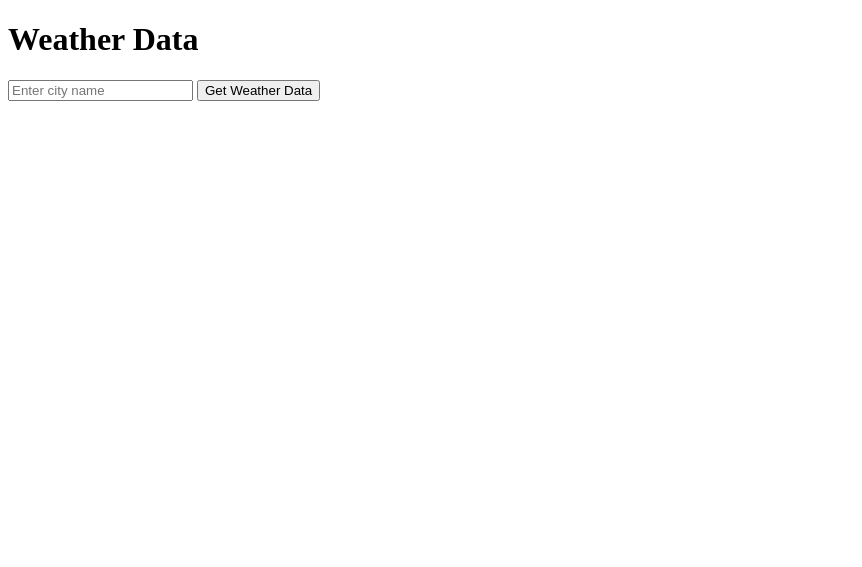
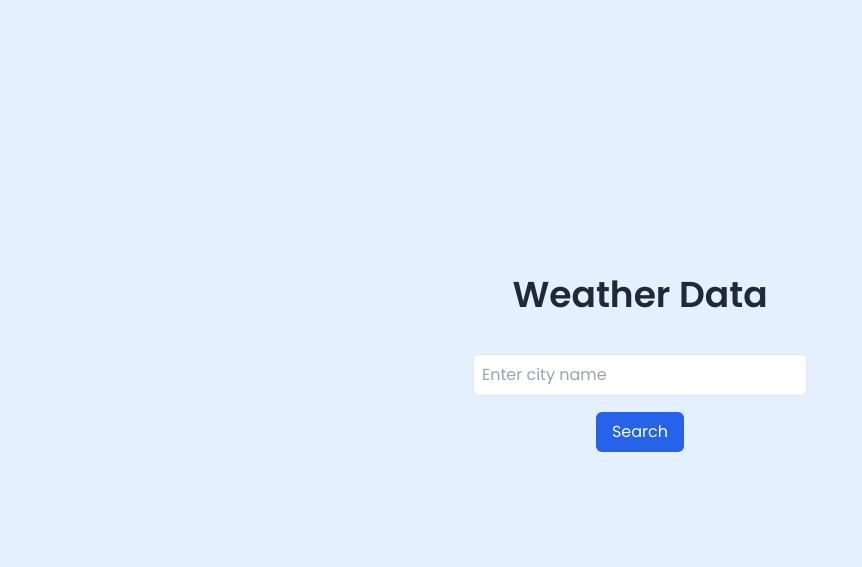
Before and after one commit to sabrinaaquino/weather_app, a website: page index.html in a window 1280 px wide. Shown: the whole page, without its empty margins (0-862 px from the left). Drawn offline with nearby package versions, Linux system fonts and the light colour scheme.

Commit message:
added some styles

```diff
--- a/index.html
+++ b/index.html
@@ -5,12 +5,22 @@
     <meta http-equiv="X-UA-Compatible" content="IE=edge">
     <meta name="viewport" content="width=device-width, initial-scale=1.0">
     <title>Weather App</title>
+    <link href="https://cdn.jsdelivr.net/npm/tailwindcss@2.2.19/dist/tailwind.min.css" rel="stylesheet">
+    <link rel="stylesheet" href="styles.css">
+    <link rel="preconnect" href="https://fonts.googleapis.com">
+    <link rel="preconnect" href="https://fonts.gstatic.com" crossorigin>
+    <link href="https://fonts.googleapis.com/css2?family=Poppins:wght@400;600&display=swap" rel="stylesheet">
 </head>
 <body>
-    <h1>Weather Data</h1>
-    <input type="text" id="cityInput" placeholder="Enter city name">
-    <button id="getWeatherData">Get Weather Data</button>
-    <div id="weatherData"></div>
+    <div class="container">
+        <h1>Weather Data</h1>
+        <form id="weatherForm" class="flex-container">
+            <input id="cityInput" type="text" class="city-input" placeholder="Enter city name">
+            <button id="getWeatherData" class="get-weather-data">Search</button>
+        </form>
+        <div id="weatherData">
+            <!-- Weather data will be displayed here -->
+        </div>
     <script src="main.js"></script>
 </body>
 </html>
--- a/main.js
+++ b/main.js
@@ -3,15 +3,22 @@ const apiKey = 'fdb9776aeaf5451d9f622810232303';
 async function fetchWeatherData(cityName){
     const apiUrl = `http://api.weatherapi.com/v1/current.json?key=${apiKey}&q=${cityName}`;
     const response = await fetch(apiUrl);
+
+    if (!response.ok) {
+        throw new Error('Failed to fetch data');
+    }
+
     const data = await response.json();
     return data;
 }
 
 document.addEventListener('DOMContentLoaded', () => {
-    const getWeatherDataButton = document.getElementById('getWeatherData');
+    const getWeatherDataButton = document.getElementById('weatherForm');
 
     if (getWeatherDataButton) {
-        getWeatherDataButton.addEventListener('click', () => {
+        getWeatherDataButton.addEventListener('submit', (event) => {
+            event.preventDefault();
+
             (async () => {
                 const cityName = document.getElementById('cityInput').value;
                 const weatherDataElement = document.getElementById('weatherData');
@@ -25,7 +32,7 @@ document.addEventListener('DOMContentLoaded', () => {
                     weatherDataElement.innerHTML = `<h2>${cityName}</h2><p>Temperature: ${temperature}°C</p><p>Condition: ${condition}</p>`;
                 } catch (error) {
                     console.error("Error", error);
-                    weatherDataElement.innerHTML = `<p>Error: Invalid city name or unable to fetch data. Please try again.</p>`;
+                    weatherDataElement.innerHTML = `<p class="error-message">Error: Invalid city name or unable to fetch data. Please try again.</p>`;
                 }
             })();
       });
--- /dev/null
+++ b/styles.css
@@ -0,0 +1,86 @@
+body {
+    font-family: 'Poppins', sans-serif;
+    background-color: #E5F0FF;
+    min-height: 100vh;
+    display: flex;
+    justify-content:center;
+    align-items: center;
+}
+
+.container {
+    display: flex;
+    flex-direction: column;
+    align-items: center;
+    padding: 2rem;
+}
+
+h1 {
+    font-size: 2.25rem;
+    font-weight: 600;
+    text-align: center;
+    margin-bottom: 2rem;
+    color: #1F2937;
+}
+
+input.city-input {
+    border: 1px solid #E5E7EB;
+    padding: 0.5rem;
+    border-radius: 0.375rem;
+    outline: none;
+}
+
+input.city-input:focus {
+    border-color: #3B82F6;
+}
+
+.flex-container {
+    display: flex;
+    flex-direction: column;
+    align-items: center;
+    width: 100%;
+    margin-bottom: 2.5rem;
+}
+
+button.get-weather-data {
+    background-color: #2563EB;
+    color: #FFFFFF;
+    padding: 0.5rem 1rem;
+    margin-top: 1rem;
+    border-radius: 0.375rem;
+    border: none;
+    cursor: pointer;
+    font-weight: 500;
+    font-size: 1rem;
+    transition: background-color 0.2s ease-in-out;
+}
+
+button.get-weather-data:hover {
+    background-color: #1D4ED8;
+}
+
+#weatherData {
+    text-align: center;
+    margin-top: 2.5rem;
+}
+
+.weather-city {
+    font-size: 1.875rem;
+    font-weight: 600;
+}
+
+.weather-detail {
+    margin-top: 1rem;
+}
+
+.weather-detail span {
+    font-weight: 600;
+}
+
+.error-message {
+    color: #EF4444;
+}
+
+#weatherData p.error-message {
+    color: #EF4444;
+    font-weight: bold;
+}
```
